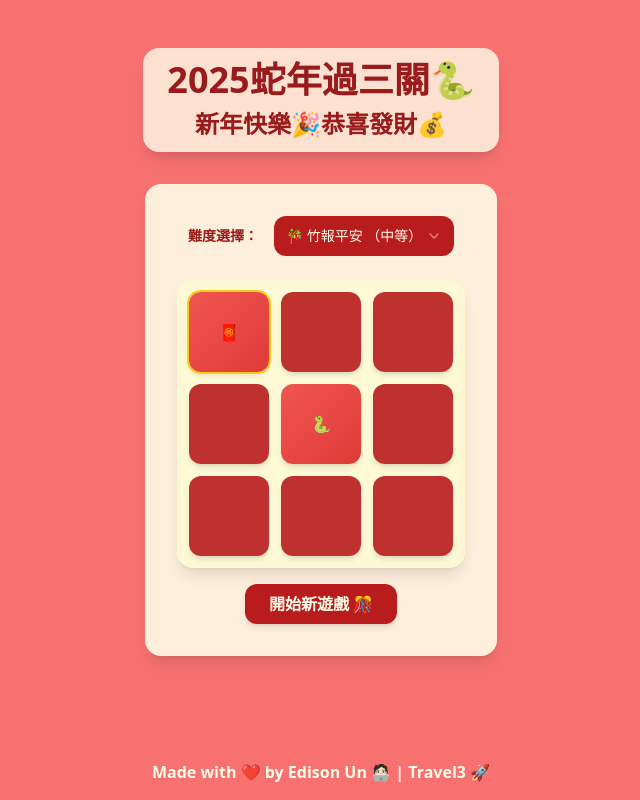
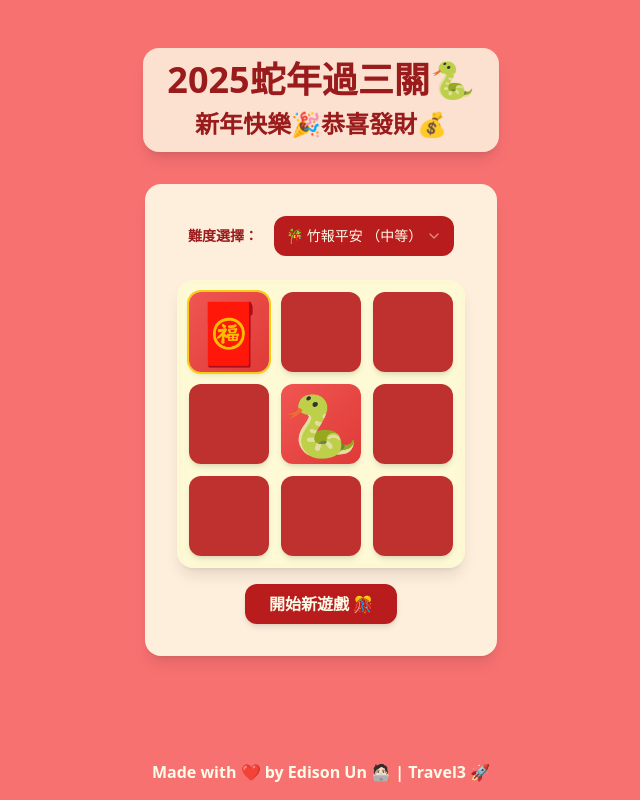
Before and after one commit to Chonwai/2025-LunarNewYear-Game, a Next.js app: page / in a window 1280 px wide. Both pictures are taken after a click on the button 548 px from the left and 332 px from the top of the page. Shown: the whole page, without its empty margins (319-959 px from the left). Built offline with nearby package versions, Linux system fonts and the light colour scheme.

Commit message:
fix: make icon bigger

```diff
--- a/app/components/Cell.tsx
+++ b/app/components/Cell.tsx
@@ -15,7 +15,7 @@ const Cell: React.FC<CellProps> = ({ value, onClick }) => {
       }`}
       onClick={onClick}
     >
-      {cellContent && <span className="cell-content">{cellContent}</span>}
+      {cellContent && <span className="scale-125 transform text-5xl">{cellContent}</span>}
     </button>
   )
 }
```
